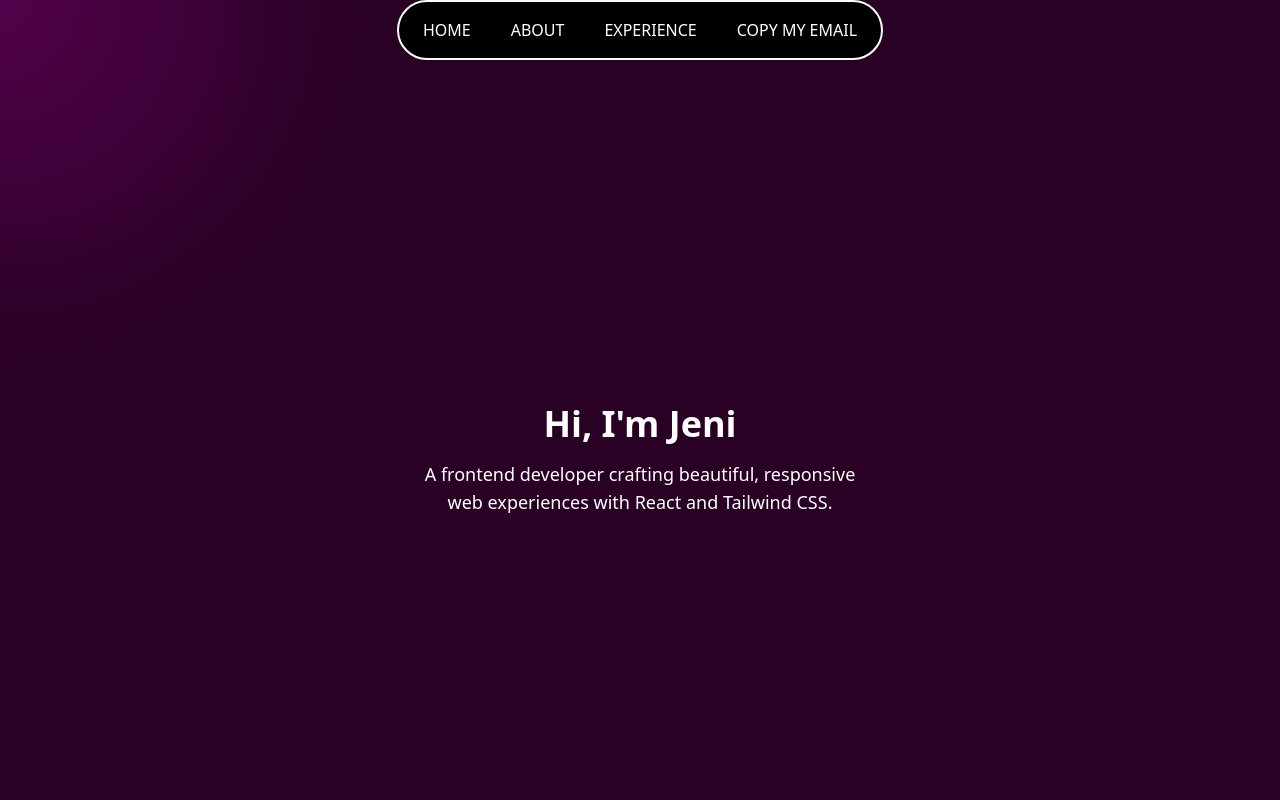
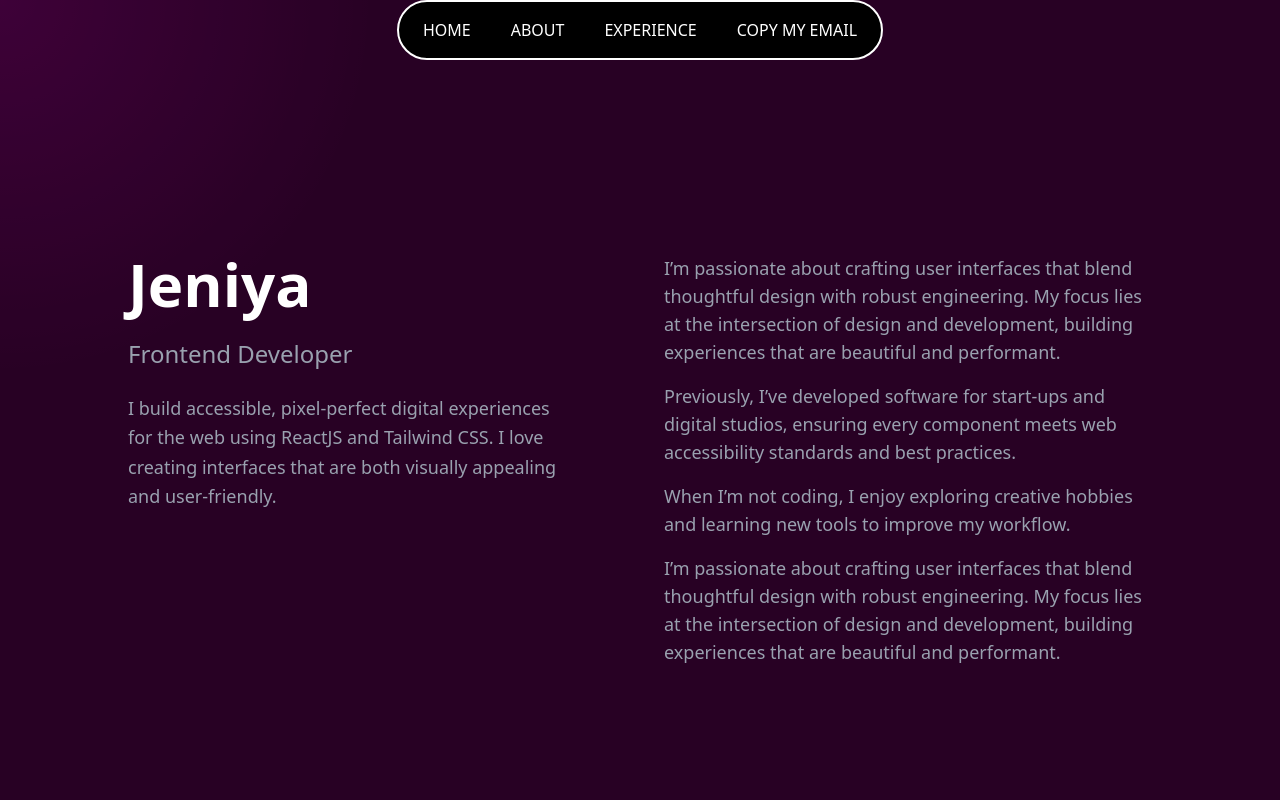
Before and after one commit to Jeniya14/my-portfolio, a React (Vite) app: page / in a window 1280 px wide. Shown: the top 800 px of the page. Built offline with nearby package versions, Linux system fonts and the light colour scheme.

Commit message:
hero page update

```diff
--- a/src/components/GlowCurser.jsx
+++ b/src/components/GlowCurser.jsx
@@ -16,7 +16,7 @@ const GlowCurser = () => {
   return (
     <div
     className='pointer-events-none fixed inset-0 z-50'
-    style={{ background: `radial-gradient(circle 150px at ${position.x}px ${position.y}px, rgba(255,0,230,0.2), transparent 250%)`,
+    style={{ background: `radial-gradient(circle 150px at ${position.x}px ${position.y}px, rgba(255,0,230,0.1), transparent 250%)`,
         mixBlendMode: "screen",}}
     ></div>
   )
--- a/src/section/Hero.jsx
+++ b/src/section/Hero.jsx
@@ -1,10 +1,47 @@
 const Hero = () => {
   return (
-      <section className="min-h-screen flex flex-col items-center justify-center text-center px-4">
-      <h2 className="text-4xl font-bold mb-4">Hi, I'm Jeni</h2>
-      <p className="text-lg max-w-md">
-        A frontend developer crafting beautiful, responsive web experiences with React and Tailwind CSS.
-      </p>
+     <section className="min-h-screen text-gray-300 flex items-center justify-center px-8 md:px-20">
+      <div className="max-w-5xl w-full grid md:grid-cols-2 gap-12">
+        {/* Left Side */}
+        <div className="space-y-6">
+          <h1 className="text-5xl md:text-6xl font-extrabold text-white">
+            Jeniya
+          </h1>
+          <h2 className="text-2xl font-medium text-gray-400">
+            Frontend Developer
+          </h2>
+          <p className="text-gray-400 leading-relaxed max-w-md text-lg">
+            I build accessible, pixel-perfect digital experiences for the web using
+            ReactJS and Tailwind CSS. I love creating interfaces that are both
+            visually appealing and user-friendly.
+          </p>
+        </div>
+
+        {/* Right Side */}
+        <div className="space-y-4 text-gray-400 text-lg">
+          <p>
+            I’m passionate about crafting user interfaces that blend thoughtful
+            design with robust engineering. My focus lies at the intersection of
+            design and development, building experiences that are beautiful and
+            performant.
+          </p>
+          <p>
+            Previously, I’ve developed software for start-ups and digital studios,
+            ensuring every component meets web accessibility standards and best
+            practices.
+          </p>
+          <p>
+            When I’m not coding, I enjoy exploring creative hobbies and learning new
+            tools to improve my workflow.
+          </p>
+          <p>
+            I’m passionate about crafting user interfaces that blend thoughtful
+            design with robust engineering. My focus lies at the intersection of
+            design and development, building experiences that are beautiful and
+            performant.
+          </p>
+        </div>
+      </div>
     </section>
   )
 }
```
